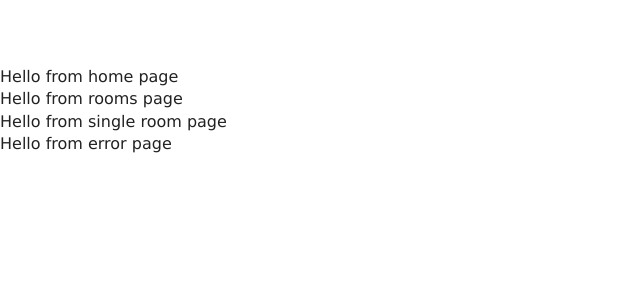
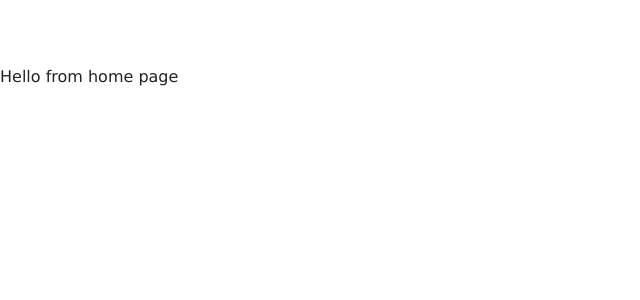
Before and after one commit to Stepan-Ne/Resort-react-app, a React (Create React App) app: page / in a window 1280 px wide. Shown: the top 300 px of the page, without its empty margins (0-640 px from the left). Built offline with nearby package versions, Linux system fonts and the light colour scheme; the HTML template or start-up script is replaced by a standard one.

Commit message:
added route to the pages

```diff
--- a/src/App.jsx
+++ b/src/App.jsx
@@ -4,14 +4,17 @@ import Home from './pages/Home';
 import Rooms from './pages/Rooms';
 import SingleRoom from './pages/SingleRoom';
 import Error from './pages/Error';
+import { Switch, Route, Link } from 'react-router-dom';
 
 function App() {
   return (
     <>
-    <Home />
-    <Rooms />
-    <SingleRoom />
-    <Error />
+      <Switch>
+        <Route exact path='/' component={Home} />
+        <Route exact path='/rooms' component={Rooms} />
+        <Route exact path='/single-room' component={SingleRoom} />
+        <Route component={Error} />
+      </Switch>
     </>
   );
 }
--- a/src/index.js
+++ b/src/index.js
@@ -3,11 +3,12 @@ import ReactDOM from 'react-dom';
 //import './index.css';
 import App from './App.jsx';
 import reportWebVitals from './reportWebVitals';
+import { BrowserRouter as Router} from 'react-router-dom';
 
 ReactDOM.render(
-  <React.StrictMode>
+  <Router>
     <App />
-  </React.StrictMode>,
+  </Router>,
   document.getElementById('root')
 );
 
```
